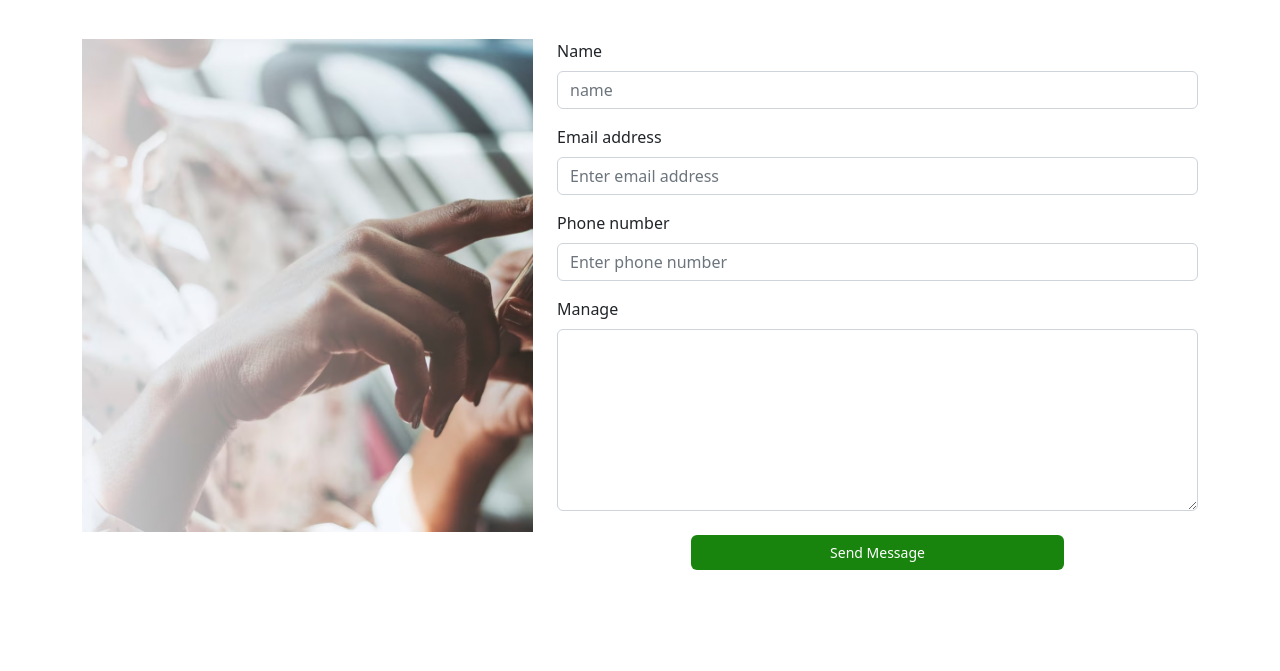
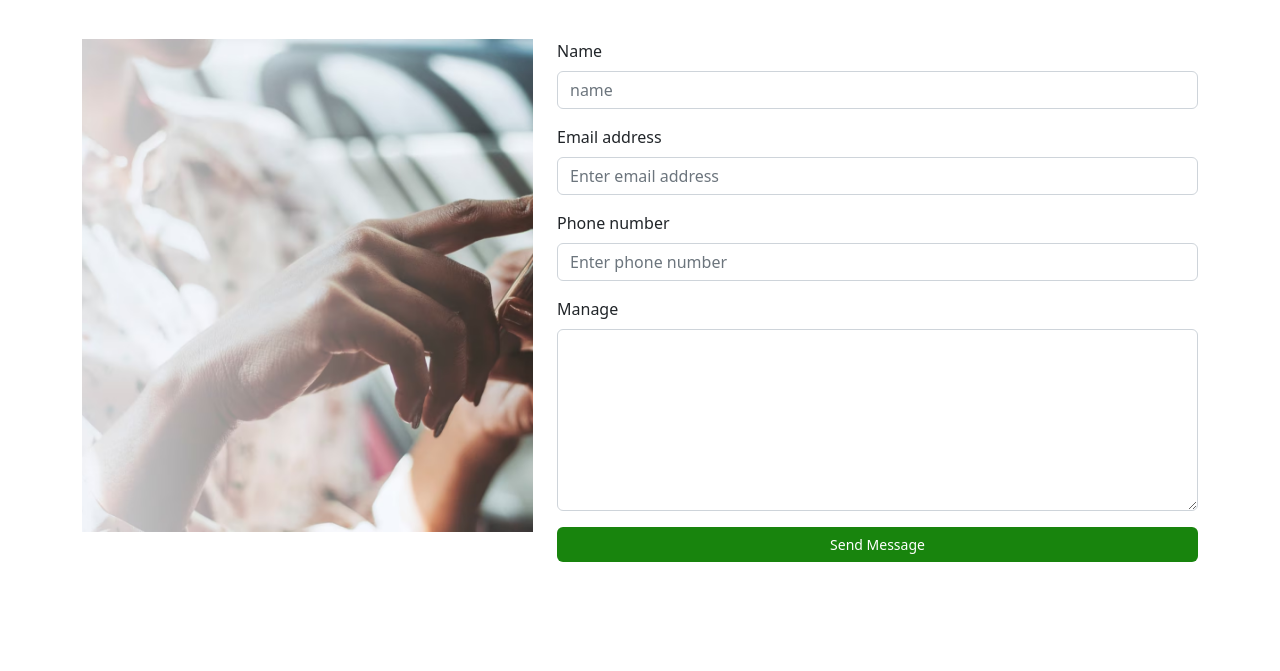
Before and after one commit to Pharniyi/Asmartfarm-project-contactus, a plain HTML site: page index.html in a window 1280 px wide. Shown: the part 122-793 px from the top of the page. Drawn offline with nearby package versions, Linux system fonts and the light colour scheme.

Commit message:
Add files via upload

```diff
--- a/css/contactus.css
+++ b/css/contactus.css
@@ -9,7 +9,7 @@
     color: white;
     text-align: center;
     font-size: 0.875rem;
-    padd
+
 }
 .content{
     padding: 7rem 0;
--- a/index.html
+++ b/index.html
@@ -71,10 +71,10 @@
                         <textarea class="form-control" id="exampleFormControlTextarea1" rows="7"></textarea>
                       </div>
 
-                      <div class="d-grid gap-7 col-7 mx-auto my-auto pt-2 ">
-                        <button class="btn enlarged-btn" type="button">Send Message</button>
+
+                      <div class="d-grid gap-2">
+                        <button class="btn btn" type="button">Send Message</button>
                       </div>
-
                   </div>
                </div>
            </div>
```
